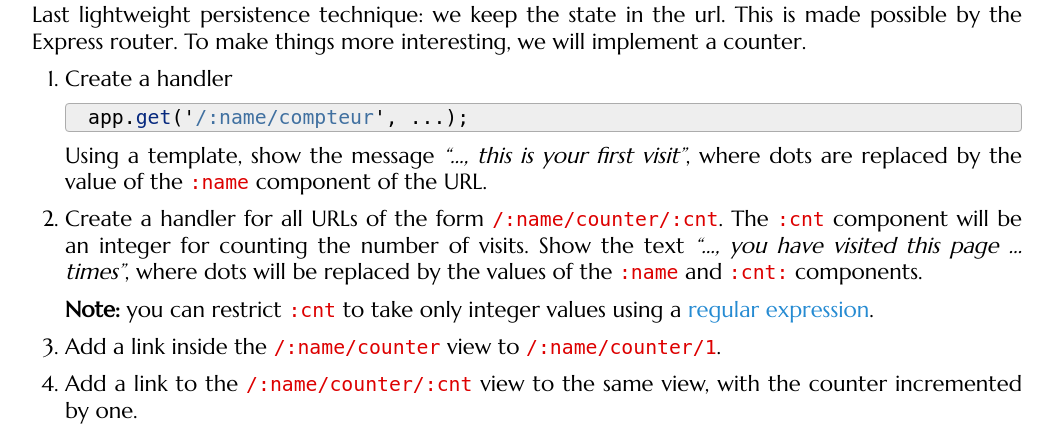
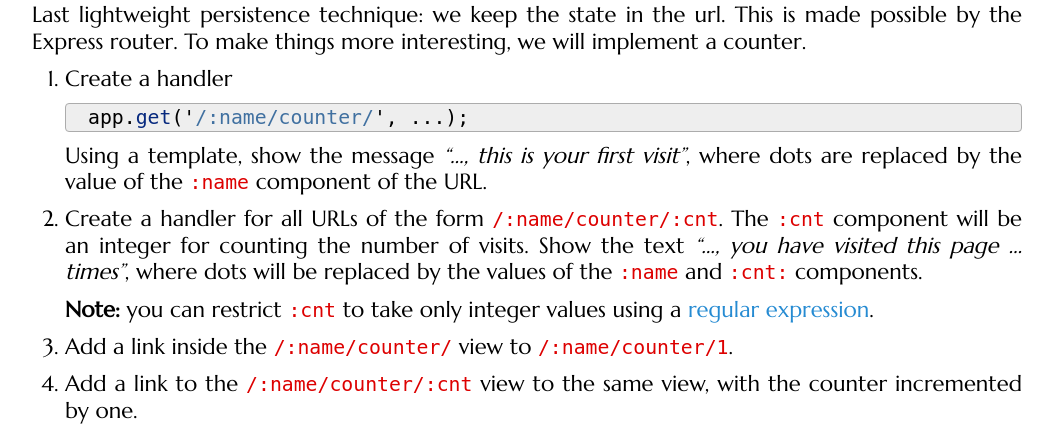
Before and after one commit to defeo/aws, a Jekyll site: the page built from _tutorials/templates-etat.md, in a window 1280 px wide and 900 px high, scrolled down 6510 px. Shown: the part 154-590 px from the top of the window, without its empty margins (113-1166 px from the left). Built offline with Jekyll 4.4.1, drawn with Linux system fonts in a browser that asks for light colours; some web fonts are replaced.

Commit message:
Typo fixes

```diff
--- a/_tutorials/templates-etat.md
+++ b/_tutorials/templates-etat.md
@@ -328,7 +328,7 @@ interesting, we will implement a counter.
 1. Create a handler
 
    ~~~js
-   app.get('/:name/compteur', ...);
+   app.get('/:name/counter/', ...);
    ~~~
 
    Using a template, show the message *"..., this is your first
@@ -345,7 +345,7 @@ interesting, we will implement a counter.
    a [regular](http://expressjs.com/en/4x/api.html#path-examples)
    [expression](https://developer.mozilla.org/en-US/docs/Web/JavaScript/Reference/Global_Objects/RegExp).
 
-3. Add a link inside the `/:name/counter` view to `/:name/counter/1`.
+3. Add a link inside the `/:name/counter/` view to `/:name/counter/1`.
 
 4. Add a link to the `/:name/counter/:cnt` view to the same view, with
    the counter incremented by one.
```
